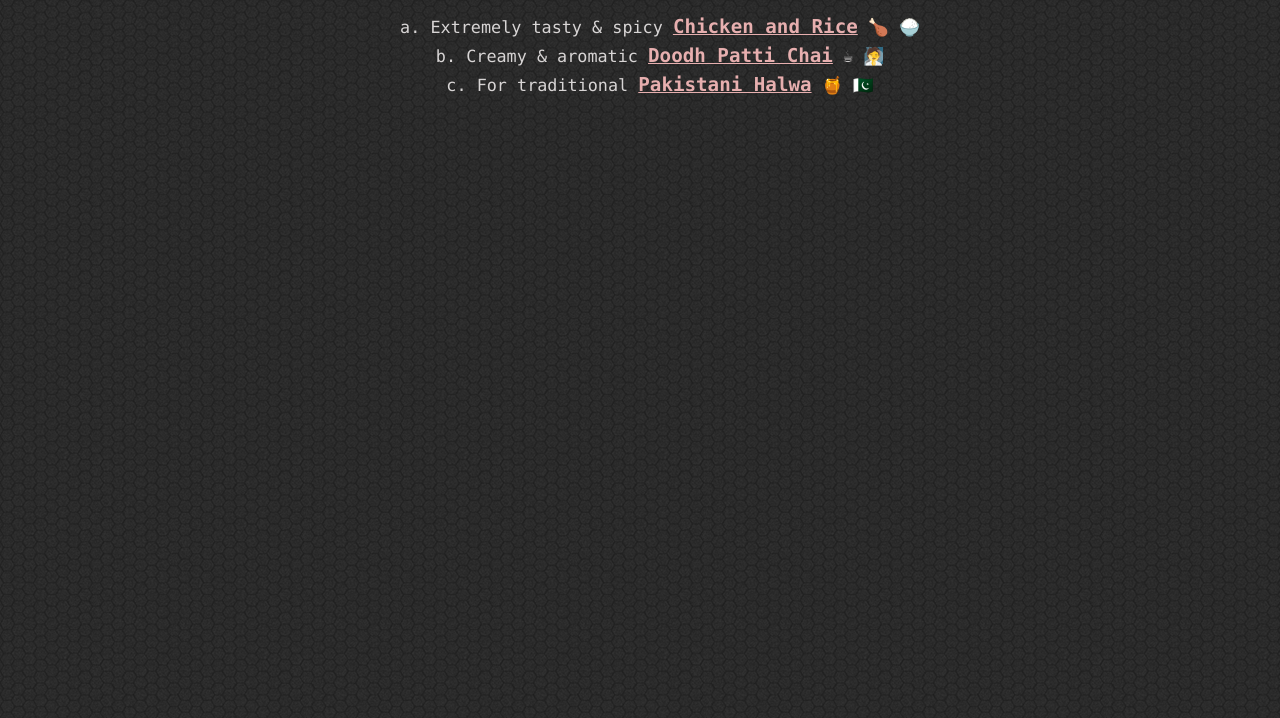
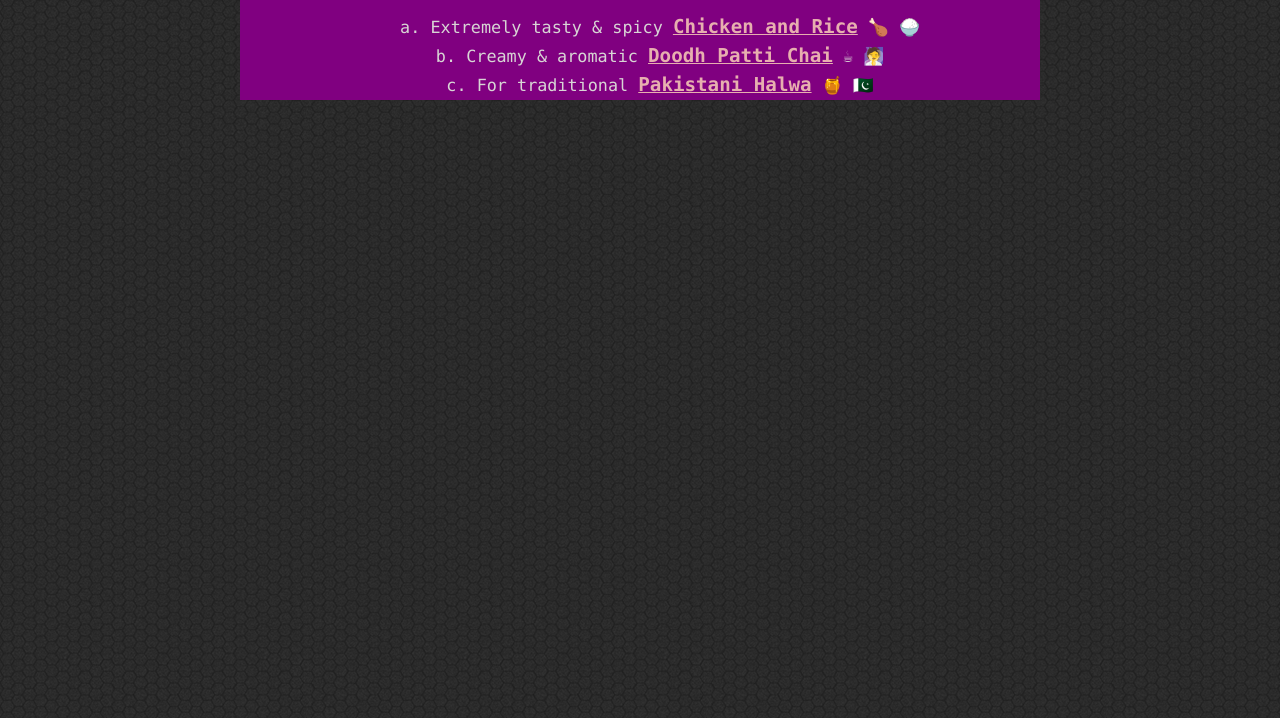
Before and after one commit to HassaanChug/hassaan-recipes, a plain HTML site: page index.html in a window 1280 px wide. Shown: the part 82-800 px from the top of the page. Drawn offline with Linux system fonts and the light colour scheme.

Commit message:
feat(.home): change bg to purple

```diff
--- a/css/style.css
+++ b/css/style.css
@@ -30,3 +30,7 @@ a:hover{
     color:#e7afaf;
     font-weight:800;
 }
+
+.home{
+    background-color: purple;
+}
```
